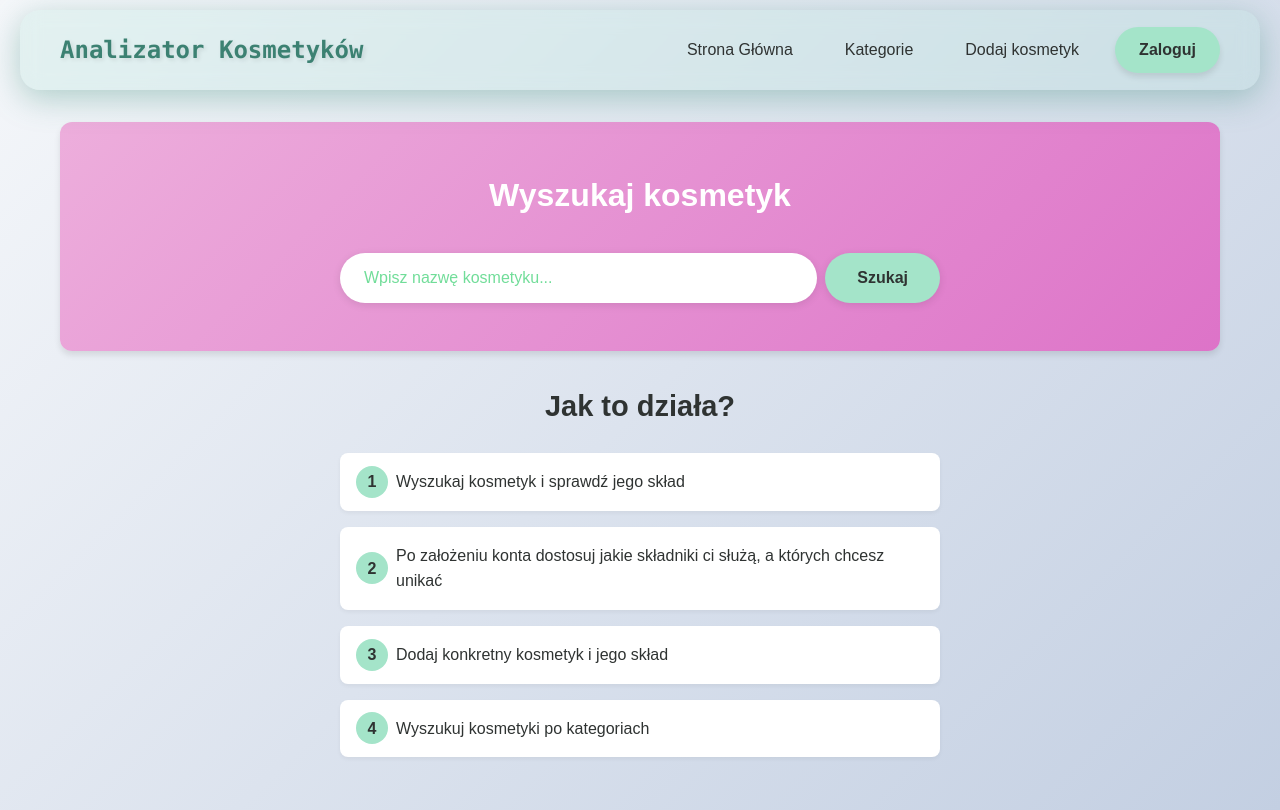
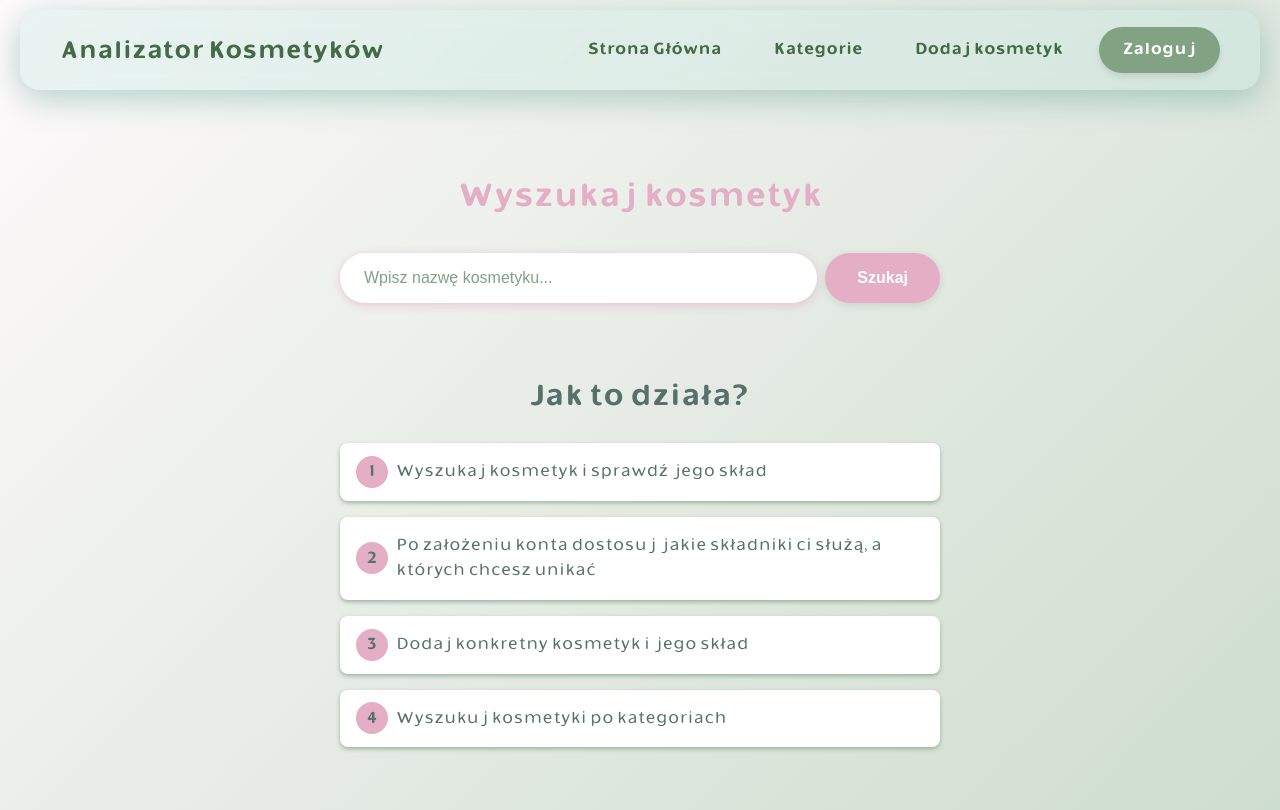
Before and after one commit to lulesna/inci-preferences, a Django app: page / in a window 1280 px wide. Run offline with Django 5.2, Linux system fonts and the light colour scheme.

Commit message:
dodanie czcionki, zmiena palety kolorw itp

```diff
--- a/static/css/style.css
+++ b/static/css/style.css
@@ -4,22 +4,66 @@
     box-sizing: border-box;
 }
 
+
+
+@font-face {
+  font-family: 'KineksRound';
+  src: url('/static/fonts/KineksRound-Light.woff2') format('woff2'),
+       url('/static/fonts/KineksRound-Light.woff') format('woff');
+  font-weight: 300;
+  font-style: normal;
+  font-display: swap;
+}
+
+@font-face {
+  font-family: 'KineksRound';
+  src: url('/static/fonts/KineksRound-Regular.woff2') format('woff2'),
+       url('/static/fonts/KineksRound-Regular.woff') format('woff');
+  font-weight: 400;
+  font-style: normal;
+  font-display: swap;
+}
+
+@font-face {
+  font-family: 'KineksRound';
+  src: url('/static/fonts/KineksRound-Medium.woff2') format('woff2'),
+       url('/static/fonts/KineksRound-Medium.woff') format('woff');
+  font-weight: 500;
+  font-style: normal;
+  font-display: swap;
+}
+
+@font-face {
+  font-family: 'KineksRound';
+  src: url('/static/fonts/KineksRound-Bold.woff2') format('woff2'),
+       url('/static/fonts/KineksRound-Bold.woff') format('woff');
+  font-weight: 700;
+  font-style: normal;
+  font-display: swap;
+}
+
+
+
 :root {
-    --main-green: #a4e4c9;
-    --dark-green: #42a582;
+    --main-green: #82A284;
+    --dark-green: #446A46;
+    --main-pink: #E4AEC5;
+    --light-pink: #FFC4DD;
+
     --dark-mint: rgba(55, 126, 110, 0.97);
-    --main-pink: #edaedc;
-    --accent-pink: #dd73c8;
+    --accent-pink: #d878c5;
     --accent-mint: #bfefe9;
     --accent-dark: #c54ea3;
     --accent-green: #71dd99;
-    --text: #2f3332;
+    --text: #55716a;
+    --gradient-pink: linear-gradient(135deg, var(--main-pink) 0%, var(--light-pink) 100%);
 }
 
 body {
-    font-family: Arial, sans-serif;
+    font-family: 'KineksRound', sans-serif;
+    font-weight: 400;
     line-height: 1.6;
-    background: linear-gradient(135deg, #f5f7fa 0%, #c3cfe2 100%);
+    background: linear-gradient(135deg, rgba(253, 245, 248, 0.5) 0%, rgba(147, 181, 149, 0.46) 100%);
     min-height: 100vh;
 }
 
@@ -48,10 +92,9 @@ nav {
 
 nav h1 {
     font-size: 24px;
-    color: var(--dark-mint);
-    font-weight: bold;
-    font-family: 'Consolas', 'Menlo', 'DejaVu Sans Mono', 'Bitstream Vera Sans Mono', monospace;
-    text-shadow: 2px 2px 4px rgba(0, 0, 0, 0.1);
+    color: var(--dark-green);
+    font-weight: 700;
+    font-family: 'KineksRound', sans-serif;
 }
 
 nav ul {
@@ -62,23 +105,22 @@ nav ul {
 }
 
 nav ul li a {
-    color: var(--text);
+    color: var(--dark-green);
     text-decoration: none;
     padding: 8px 16px;
     transition: all 0.3s;
     border-radius: 8px;
-    font-weight: 500;
+    font-weight: 700;
 }
 
 nav ul li a:hover {
-    background-color: var(--main-green);
-    color: white;
+    color: var(--main-pink);
     transform: translateY(-2px);
 }
 
 .login-btn {
     background-color: var(--main-green);
-    color: var(--text);
+    color: white;
     border: none;
     padding: 10px 24px;
     border-radius: 50px;
@@ -91,9 +133,10 @@ nav ul li a:hover {
 }
 
 .login-btn:hover {
-    background-color: var(--accent-green);
+    background-color: var(--light-pink);
+    color: var(--main-green);
     transform: translateY(-2px);
-    box-shadow: 0 6px 12px rgba(0, 0, 0, 0.15);
+    box-shadow: 0 6px 12px rgba(237, 174, 220, 0.56);
 }
 
 main {
@@ -105,19 +148,17 @@ main {
 
 
 .main-section {
-    background: linear-gradient(135deg, var(--main-pink) 0%, var(--accent-pink) 100%);
-    color: white;
+    color: var(--main-pink);
     padding: 48px 32px;
     border-radius: 12px;
     text-align: center;
-    margin-bottom: 32px;
-    box-shadow: 0 4px 6px rgba(0,0,0,0.1);
+    margin-bottom: 22px;
 }
 
 .main-section h2 {
     font-size: 32px;
     margin-bottom: 16px;
-    color: white;
+    color: var(--main-pink);
 }
 
 .main-section p {
@@ -148,7 +189,7 @@ main {
     background-color: white;
     border-radius: 8px;
     position: relative;
-    box-shadow: 0 2px 4px rgba(0,0,0,0.05);
+    box-shadow: 0 2px 4px rgba(130, 162, 132, 0.75);
     color: var(--text);
 }
 
@@ -158,7 +199,7 @@ main {
     left: 16px;
     top: 50%;
     transform: translateY(-50%);
-    background-color: var(--main-green);
+    background-color: var(--main-pink);
     color: var(--text);
     width: 32px;
     height: 32px;
@@ -188,22 +229,22 @@ main {
     border: none;
     border-radius: 50px;
     outline: none;
-    box-shadow: 0 2px 8px rgba(0,0,0,0.1);
+    box-shadow: 0 2px 8px rgba(228, 174, 197, 0.65);
     transition: box-shadow 0.3s;
 }
 
 .search-input:focus {
-    box-shadow: 0 4px 12px rgba(0,0,0,0.15);
+    box-shadow: 0 4px 12px rgb(228, 174, 197);
 }
 
 .search-input::placeholder {
-    color: var(--accent-green);
+    color: var(--main-green);
 }
 
 .search-btn {
     padding: 16px 32px;
-    background-color: var(--main-green);
-    color: var(--text);
+    background-color: var(--main-pink);
+    color: white;
     border: none;
     border-radius: 50px;
     font-size: 16px;
@@ -214,13 +255,8 @@ main {
 }
 
 .search-btn:hover {
-    background-color: var(--accent-green);
-    transform: translateY(-2px);
-    box-shadow: 0 4px 12px rgba(0,0,0,0.15);
-}
-
-.search-btn:active {
-    transform: translateY(0);
+    background-color: var(--main-green);
+    box-shadow: 0 4px 12px rgba(228, 174, 197, 0.76);
 }
 
 
--- a/templates/base.html
+++ b/templates/base.html
@@ -5,6 +5,7 @@
     <meta charset="UTF-8">
     <meta name="viewport" content="width=device-width, initial-scale=1.0">
     <title>{% block title %}Analizator Kosmetyków{% endblock %}</title>
+    {% load static %}
     <link rel="stylesheet" href="{% static 'css/style.css' %}">
     {% block extra_css %}{% endblock %}
 </head>
```
Also changed, not shown: static/fonts/KineksRound-Bold.woff (added), static/fonts/KineksRound-Bold.woff2 (added), static/fonts/KineksRound-Light.woff (added), static/fonts/KineksRound-Light.woff2 (added), static/fonts/KineksRound-Medium.woff (added), static/fonts/KineksRound-Medium.woff2 (added), static/fonts/KineksRound-Regular.woff (added), static/fonts/KineksRound-Regular.woff2 (added), static/fonts/KineksRound-SemiBold.woff (added), static/fonts/KineksRound-SemiBold.woff2 (added).
